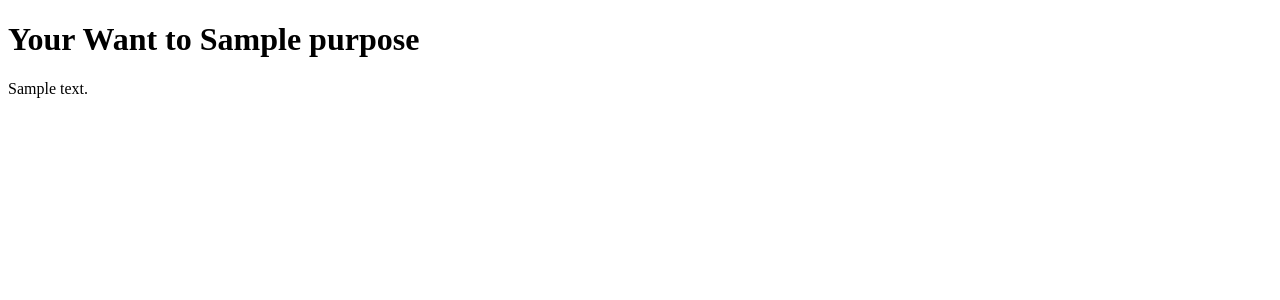
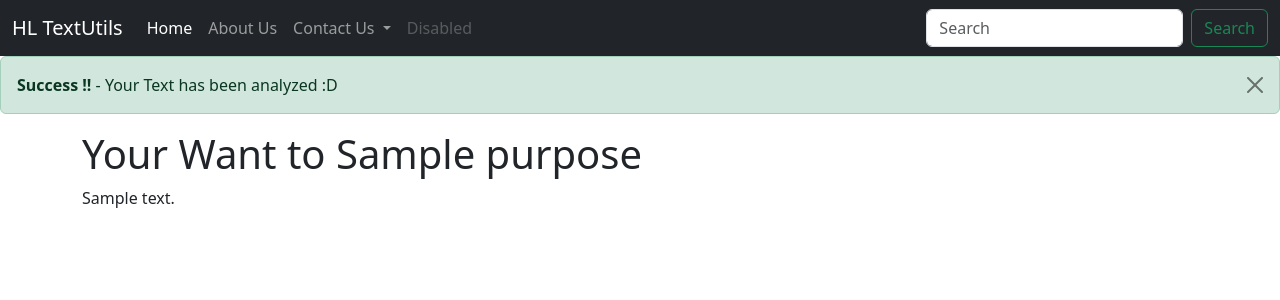
Before and after one commit to Hussain786110/Text-utilities, a Django app: template templates/analyze.html in a window 1280 px wide. Shown: the top 300 px of the page. Run offline with Django 4.2, Linux system fonts and the light colour scheme; the template is opened without the code that fills it: most values are stand-ins (such as "Sample title", 1, 10 or a date in 2020).

Commit message:
Fixed analyze templates and improved UI

```diff
--- a/templates/analyze.html
+++ b/templates/analyze.html
@@ -1,18 +1,84 @@
-<!DOCTYPE html>
+<!doctype html>
 <html lang="en">
 
 <head>
-    <meta charset="UTF-8">
-    <meta http-equiv="X-UA-Compatible" content="IE=edge">
-    <meta name="viewport" content="width=device-width, initial-scale=1.0">
-    <title>Analyzing Text...</title>
+    <meta charset="utf-8">
+    <meta name="viewport" content="width=device-width, initial-scale=1">
+    <title>HL TextUtils</title>
+    <link href="https://cdn.jsdelivr.net/npm/bootstrap@5.3.0-alpha1/dist/css/bootstrap.min.css" rel="stylesheet"
+        integrity="sha384-GLhlTQ8iRABdZLl6O3oVMWSktQOp6b7In1Zl3/Jr59b6EGGoI1aFkw7cmDA6j6gD" crossorigin="anonymous">
 </head>
 
 <body>
-    <h1> Your Want to {{purpose}}</h1>
-    <p>
-        {{analyzed_text}}
-    </p>
+    <nav class="navbar navbar-expand-lg navbar-dark bg-dark">
+        <div class="container-fluid">
+            <a class="navbar-brand" href="#">HL TextUtils</a>
+            <button class="navbar-toggler" type="button" data-bs-toggle="collapse"
+                data-bs-target="#navbarSupportedContent" aria-controls="navbarSupportedContent" aria-expanded="false"
+                aria-label="Toggle navigation">
+                <span class="navbar-toggler-icon"></span>
+            </button>
+            <div class="collapse navbar-collapse" id="navbarSupportedContent">
+                <ul class="navbar-nav me-auto mb-2 mb-lg-0">
+                    <li class="nav-item">
+                        <a class="nav-link active" aria-current="page" href="#">Home</a>
+                    </li>
+                    <li class="nav-item">
+                        <a class="nav-link" href="#">About Us</a>
+                    </li>
+                    <li class="nav-item dropdown">
+                        <a class="nav-link dropdown-toggle" href="#" role="button" data-bs-toggle="dropdown"
+                            aria-expanded="false">
+                            Contact Us
+                        </a>
+                        <ul class="dropdown-menu">
+                            <li><a class="dropdown-item" href="#">Action</a></li>
+                            <li><a class="dropdown-item" href="#">Another action</a></li>
+                            <li>
+                                <hr class="dropdown-divider">
+                            </li>
+                            <li><a class="dropdown-item" href="#">Something else here</a></li>
+                        </ul>
+                    </li>
+                    <li class="nav-item">
+                        <a class="nav-link disabled">Disabled</a>
+                    </li>
+                </ul>
+                <form class="d-flex" role="search">
+                    <input class="form-control me-2" type="search" placeholder="Search" aria-label="Search">
+                    <button class="btn btn-outline-success" type="submit">Search</button>
+                </form>
+            </div>
+        </div>
+    </nav>
+
+
+
+    <div class="alert alert-success alert-dismissible fade show" role="alert">
+        <strong>Success !!</strong> - Your Text has been analyzed :D
+        <button type="button" class="btn-close" data-bs-dismiss="alert" aria-label="Close"></button>
+    </div>
+
+    <div class="container">
+
+        <h1> Your Want to {{purpose}}</h1>
+        <p>
+            {{analyzed_text}}
+        </p>
+
+    </div>
+
+
+    <script src="https://cdn.jsdelivr.net/npm/bootstrap@5.3.0-alpha1/dist/js/bootstrap.bundle.min.js"
+        integrity="sha384-w76AqPfDkMBDXo30jS1Sgez6pr3x5MlQ1ZAGC+nuZB+EYdgRZgiwxhTBTkF7CXvN"
+        crossorigin="anonymous"></script>
+    <script src="https://cdn.jsdelivr.net/npm/@popperjs/core@2.11.6/dist/umd/popper.min.js"
+        integrity="sha384-oBqDVmMz9ATKxIep9tiCxS/Z9fNfEXiDAYTujMAeBAsjFuCZSmKbSSUnQlmh/jp3"
+        crossorigin="anonymous"></script>
+    <script src="https://cdn.jsdelivr.net/npm/bootstrap@5.3.0-alpha1/dist/js/bootstrap.min.js"
+        integrity="sha384-mQ93GR66B00ZXjt0YO5KlohRA5SY2XofN4zfuZxLkoj1gXtW8ANNCe9d5Y3eG5eD"
+        crossorigin="anonymous"></script>
+
 </body>
 
 </html>
```
Also changed, not shown: templates/analyze2.html (added, +18 -0 lines).
